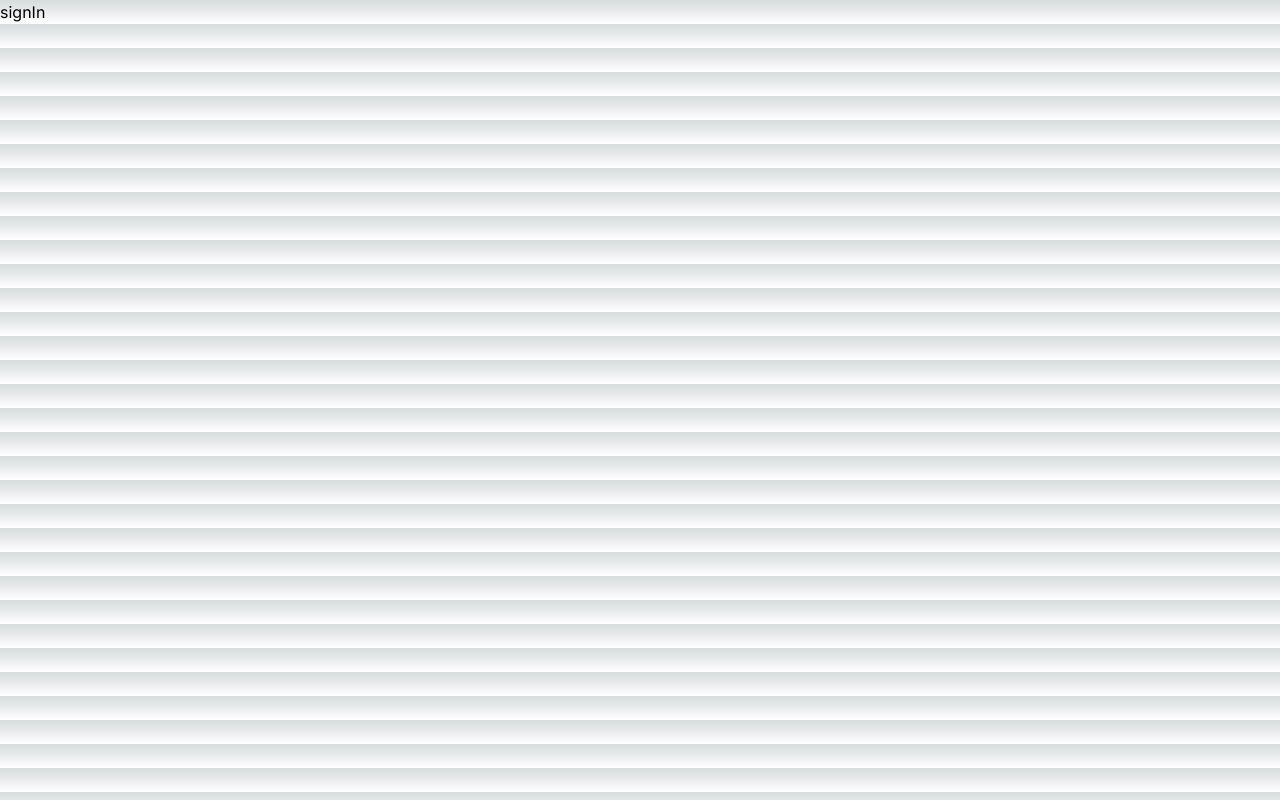
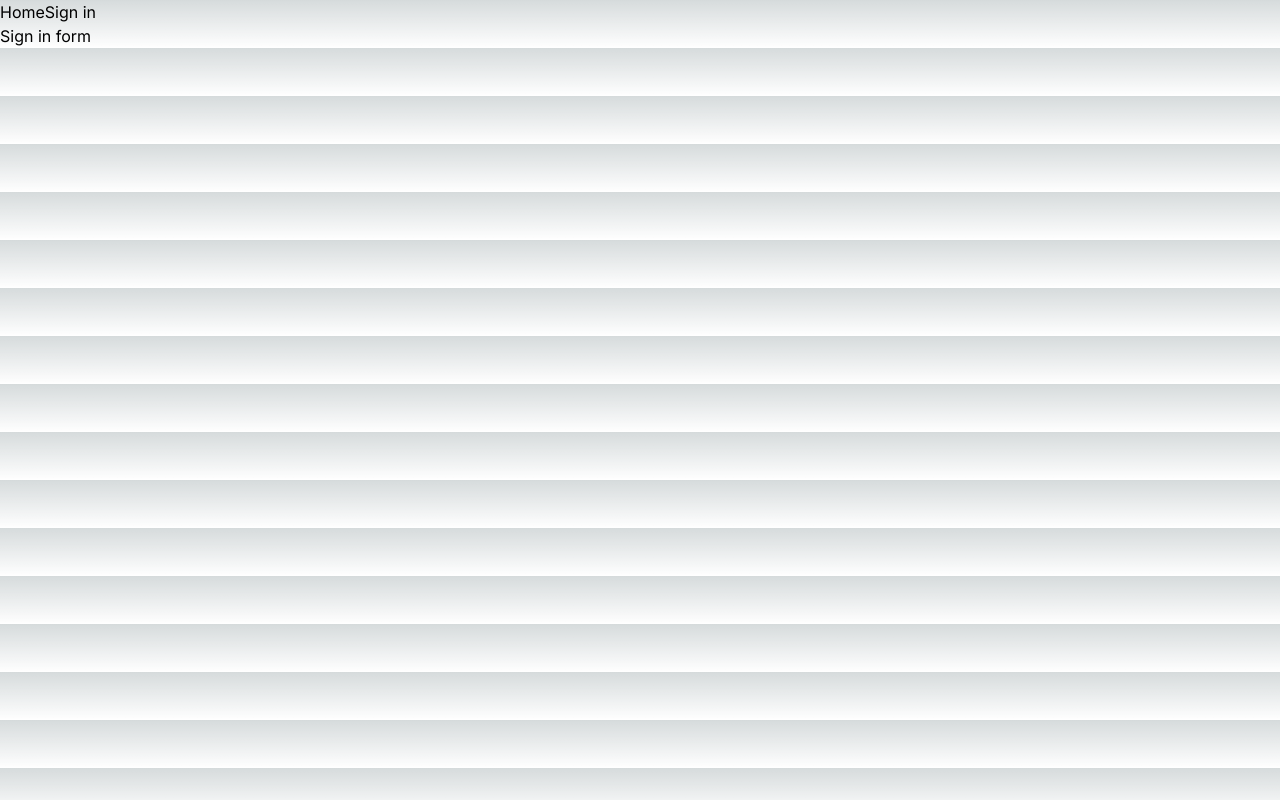
Before and after one commit to Casio25/BarProjectAdmin, a Next.js app in the folder bar_project_admin/: page /en/signIn in a window 1280 px wide. Built offline with nearby package versions, Linux system fonts and the light colour scheme.

Commit message:
add multilanguage routing

```diff
--- a/bar_project_admin/dictionaries/en.json
+++ b/bar_project_admin/dictionaries/en.json
@@ -3,10 +3,19 @@
         "name": "name",
         "email": "email"
     },
-    "home": {
+    "Home": {
         "title": "About Us"
     },
     "Index": {
         "title": "Hello world!"
+    },
+    "SignIn": {
+        "title": "Sign in form",
+        "signUp button": "First time here? Let's Sign up"
+    },
+    "Header": {
+        "home link": "Home",
+        "signIn link": "Sign in"
     }
+
 }
--- a/bar_project_admin/dictionaries/ua.json
+++ b/bar_project_admin/dictionaries/ua.json
@@ -3,10 +3,18 @@
         "name": "Ім'я",
         "email": "Електрона пошта"
     },
-    "home": {
+    "Home": {
         "title": "Про нас"
     },
     "Index": {
         "title": "Привіт!"
+    },
+    "SignIn": {
+        "title": "Увійти",
+        "signup button": "Перший раз тут? Давайте зареєструємось"
+    },
+    "Header": {
+        "home link": "Головна",
+        "signIn link": "Увійти"
     }
 }
--- a/bar_project_admin/src/app/[locale]/components/header.tsx
+++ b/bar_project_admin/src/app/[locale]/components/header.tsx
@@ -1,8 +1,14 @@
+import { Link } from '@/navigation'
+import { useTranslations } from 'next-intl'
 import React from 'react'
 
 const Header = () => {
+  const t = useTranslations("Header")
   return (
-    <div>Header</div>
+    <div>
+      <Link href="/">{t('home link')}</Link>
+      <Link href="/signin">{t('signIn link')}</Link>
+    </div>
   )
 }
 
--- a/bar_project_admin/src/app/[locale]/layout.tsx
+++ b/bar_project_admin/src/app/[locale]/layout.tsx
@@ -4,7 +4,7 @@ import { useLocale } from 'next-intl'
 import { notFound } from 'next/navigation'
 import Header from './components/header'
 import './globals.css'
-import SingInPage from './signIn/page'
+import SingInPage from './signin/page'
 
 const inter = Inter({ subsets: ['latin'] })
 
@@ -25,6 +25,7 @@ if (!locales.includes(locale as any)) notFound();
   return (
     <html lang={locale}>
       <body className={inter.className}>
+        <Header/>
         {children}
         </body>
     </html>
--- a/bar_project_admin/src/app/[locale]/page.tsx
+++ b/bar_project_admin/src/app/[locale]/page.tsx
@@ -1,7 +1,7 @@
 import { useTranslations } from 'next-intl';
 
 export default function Home() {
-  const t = useTranslations('Index');
+  const t = useTranslations('Home');
   return(
   <h1>{t('title')}</h1>
   );
--- a/bar_project_admin/src/app/[locale]/signIn/page.tsx
+++ b/bar_project_admin/src/app/[locale]/signIn/page.tsx
@@ -1,9 +1,12 @@
-"use client"
+import { useTranslations } from 'next-intl';
 import React from 'react'
 
 const SingInPage = () => {
+  const t = useTranslations("SignIn")
   return (
-    <div>signIn</div>
+    <div>
+      <h1>{t("title")}</h1>
+    </div>
   )
 }
 
--- a/bar_project_admin/src/middleware.ts
+++ b/bar_project_admin/src/middleware.ts
@@ -1,8 +1,9 @@
 import createMiddleware from 'next-intl/middleware';
+import { locales } from './navigation';
 
 export default createMiddleware({
     // A list of all locales that are supported
-    locales: ['en', 'ua'],
+    locales,
 
     // Used when no locale matches
     defaultLocale: 'en'
--- /dev/null
+++ b/bar_project_admin/src/navigation.ts
@@ -0,0 +1,5 @@
+import {createSharedPathnamesNavigation} from 'next-intl/navigation'
+
+export const locales = ['en', 'ua'] as const;
+
+export const {Link, redirect, usePathname, useRouter} = createSharedPathnamesNavigation({locales})
```
